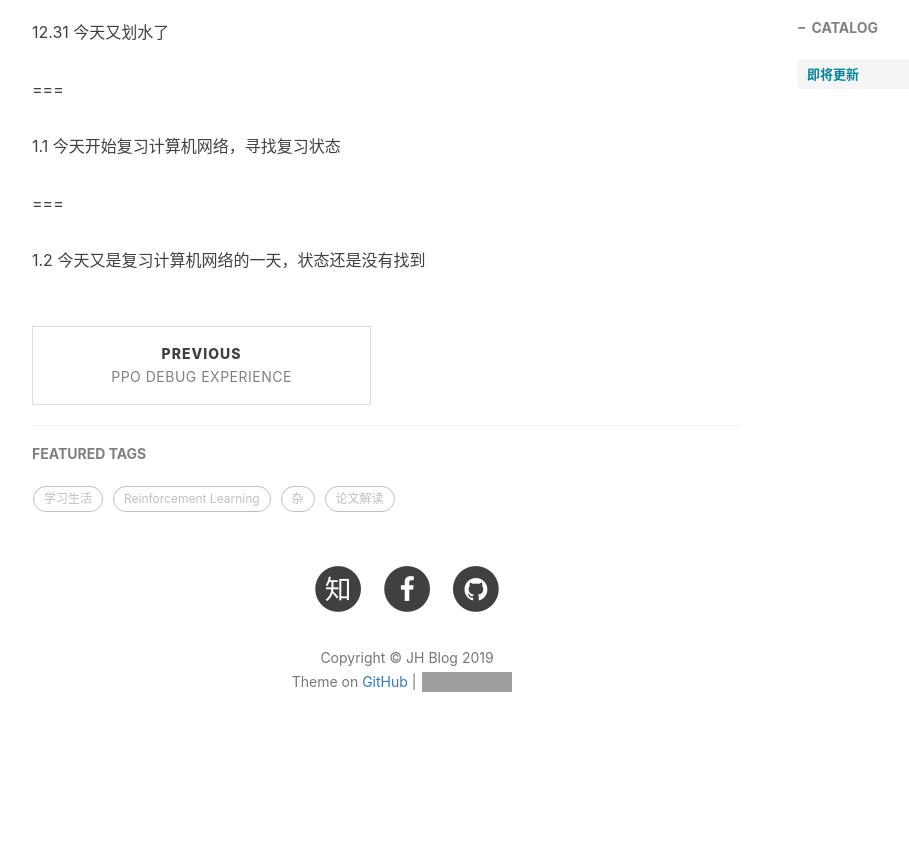
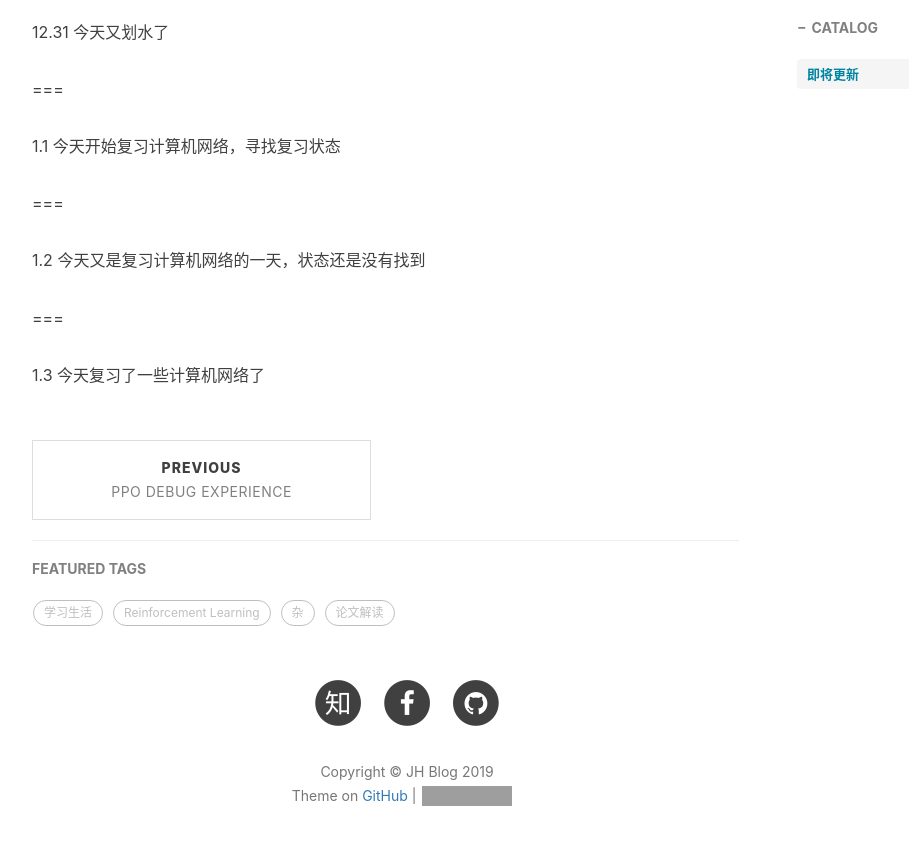
Before and after one commit to sweetice/previous_blog, a Jekyll site: the page built from _posts/2018-12-23-论文解读:Hierarchical Macro Strategy Model for MOBA Game AI.md, in a window 1280 px wide and 900 px high, scrolled down 1545 px. Shown: the top 845 px of the window, without its empty margins (233-1142 px from the left). Built offline with Jekyll 4.4.1, drawn with Linux system fonts in a browser that asks for light colours; nearby versions of some CDN libraries; comment, search, counter and statistics services are not loaded; before the commit the page ends 2331 px from its top, so only the background shows below that; grey boxes are pictures that could not be loaded.

Commit message:
Update 2018-12-23-论文解读:Hierarchical Macro Strategy Model for MOBA Game AI.md

```diff
--- a/_posts/2018-12-23-论文解读:Hierarchical Macro Strategy Model for MOBA Game AI.md
+++ b/_posts/2018-12-23-论文解读:Hierarchical Macro Strategy Model for MOBA Game AI.md
@@ -54,3 +54,8 @@ tags:
 ===
 
 1.2 今天又是复习计算机网络的一天，状态还是没有找到
+
+
+===
+
+1.3 今天复习了一些计算机网络了
```
